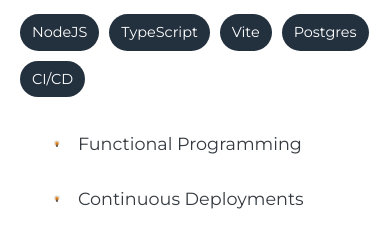
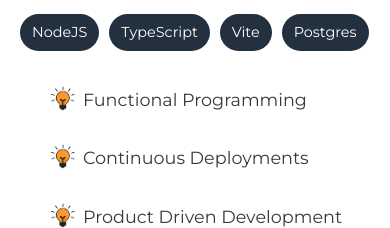
Before and after one commit to markwylde/markwylde.github.io, an Astro site: page / in a window 390 px wide. Shown: the part 615-843 px from the top of the page. Built offline with nearby package versions, Linux system fonts and the light colour scheme; Astro itself is replaced by a stand-in of ours.

Commit message:
fix: mobile

```diff
--- a/src/layouts/Layout.astro
+++ b/src/layouts/Layout.astro
@@ -208,6 +208,8 @@ const { title = "Mark Wylde - Personal Portfolio", currentPage = "home" } = Astr
 		flex: 1;
 		min-width: 300px;
 		padding-right: 40px;
+		max-width: 100%;
+		overflow: hidden;
 	}
 
 	.hero-text .name {
@@ -227,9 +229,18 @@ const { title = "Mark Wylde - Personal Portfolio", currentPage = "home" } = Astr
 
 	.tech-tags {
 		display: flex;
-		flex-wrap: wrap;
+		flex-wrap: nowrap;
 		gap: 10px;
 		margin-bottom: 1.5em;
+		overflow-x: auto;
+		scrollbar-width: none;
+		-ms-overflow-style: none;
+		max-width: 100%;
+		width: 100%;
+	}
+
+	.tech-tags::-webkit-scrollbar {
+		display: none;
 	}
 
 	.tech-tag {
@@ -239,6 +250,8 @@ const { title = "Mark Wylde - Personal Portfolio", currentPage = "home" } = Astr
 		border-radius: 20px;
 		font-size: 0.9em;
 		font-weight: 400;
+		white-space: nowrap;
+		flex-shrink: 0;
 	}
 
 	.hero-bullets {
@@ -261,6 +274,8 @@ const { title = "Mark Wylde - Personal Portfolio", currentPage = "home" } = Astr
 		background-size: contain;
 		background-repeat: no-repeat;
     width: 30px;
+		max-width: 30px;
+		min-width: 30px;
     aspect-ratio: 1 / 1;
 		position: absolute;
 		left: 0;
@@ -356,8 +371,6 @@ const { title = "Mark Wylde - Personal Portfolio", currentPage = "home" } = Astr
 
 		.hero-text .name { font-size: 2.2em; }
 		.hero-text .tagline { font-size: 1.1em; }
-		.hero-bullets li { font-size: 1em; padding: 8px 0 8px 25px;}
-		.hero-bullets li::before { width: 8px; height: 8px;}
 
 		.hero-content {
 			flex-direction: column;
```
